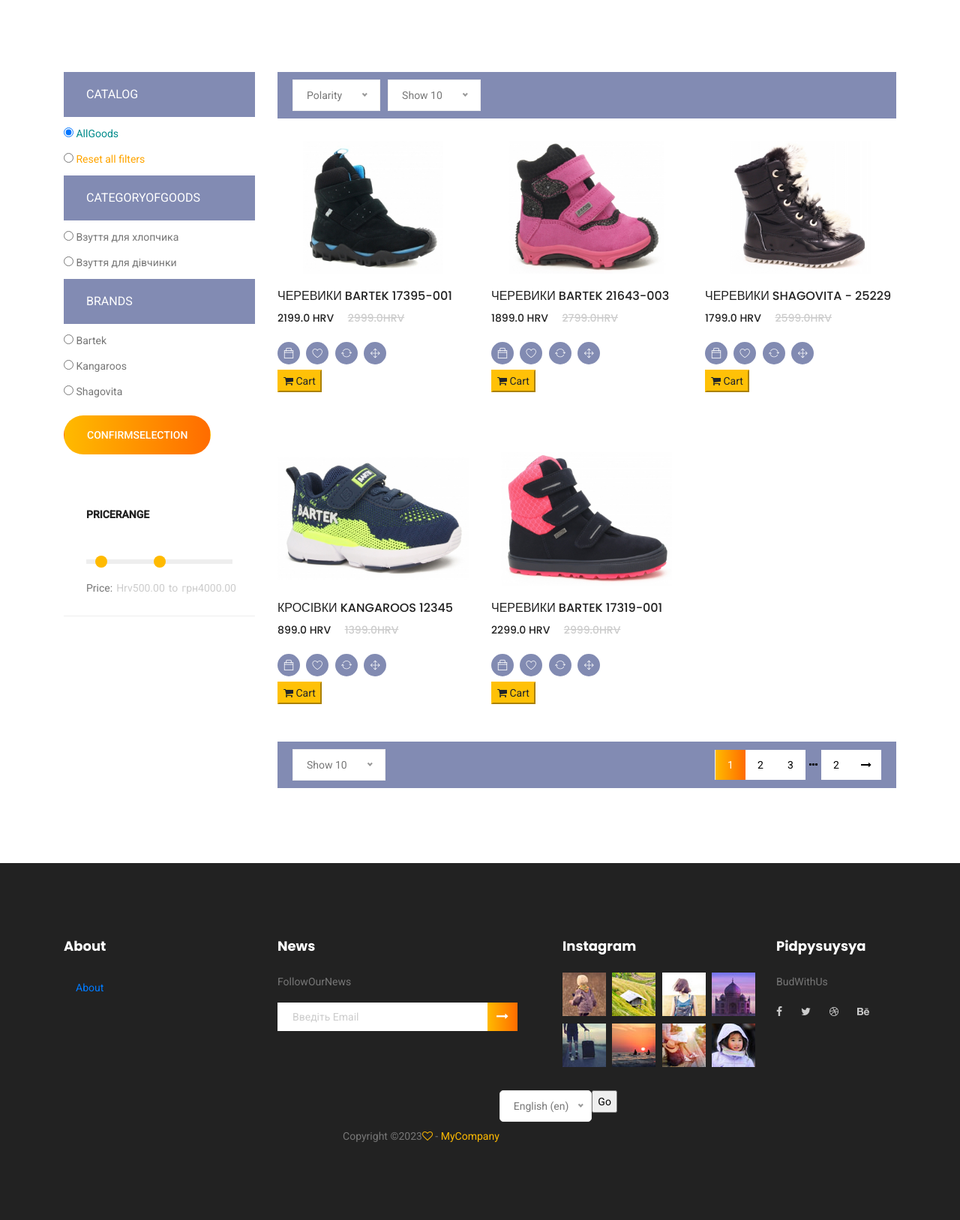
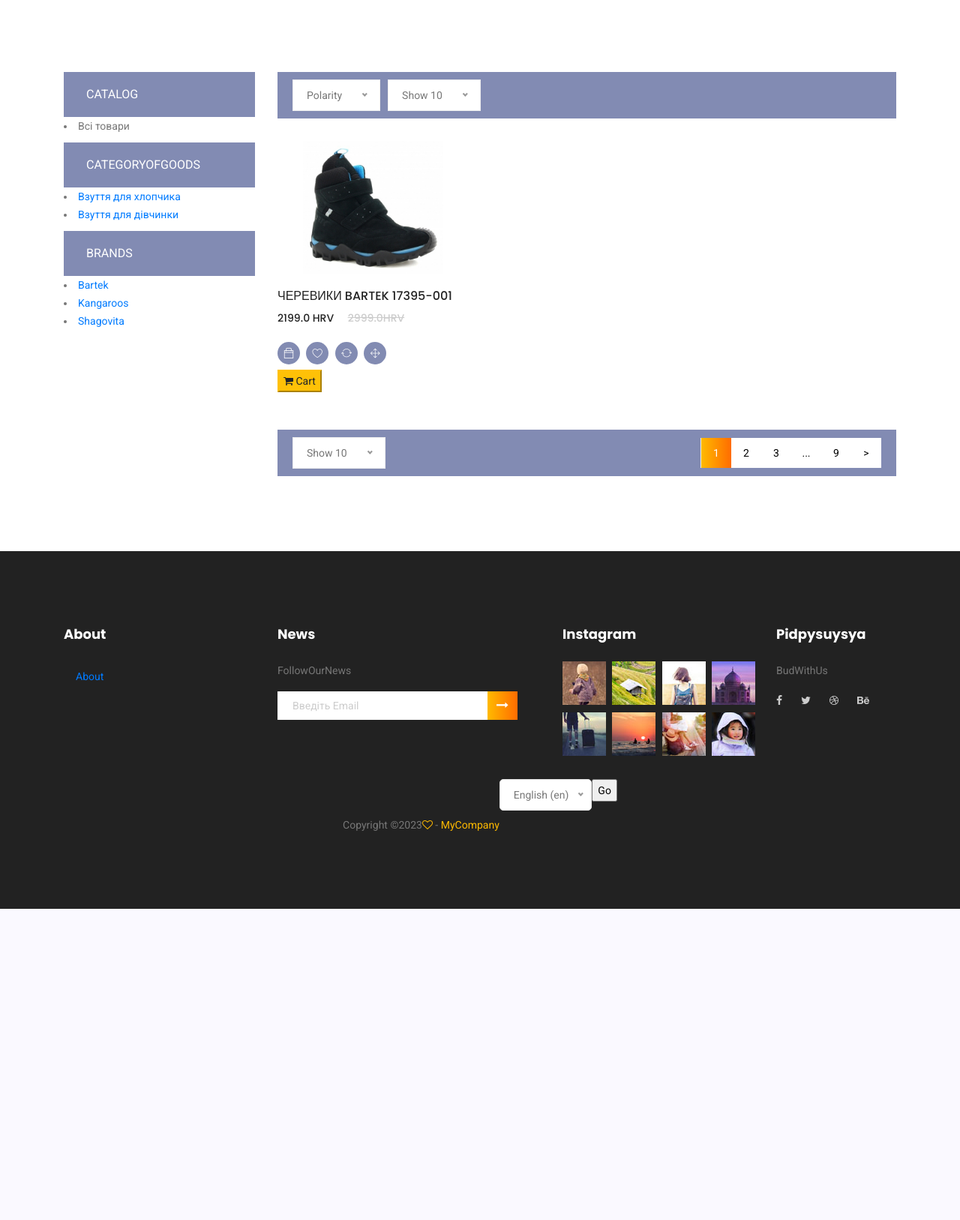
Before and after one commit to YuriyArtemchuk/internet_shop, a Django app: page /catalog/index in a window 1280 px wide. Shown: the part 399-2026 px from the top of the page at 75% size. After the commit the page ends 1611 px from the top, so only its background shows below. Run offline with Django 4.2, Linux system fonts and the light colour scheme; data comes from the database, SQL or seed files in the repository; both versions use the stored data as it was after the commit; parts of the project's set-up code (start-up, migrations or seed data) failed here and were passed over; some libraries are stand-ins or nearby versions.

Commit message:
Add new paginator

```diff
--- a/catalog/models.py
+++ b/catalog/models.py
@@ -1,4 +1,5 @@
 from django.db import models
+from django.urls import reverse
 
 
 class Category(models.Model):
@@ -8,6 +9,9 @@
     def __str__(self) -> str:
         return str(self.name)
 
+    def get_absolute_url(self):
+        return reverse('category', kwargs={'cat_id': self.pk})
+
 
 class Producer(models.Model):
 
@@ -16,6 +20,8 @@
     def __str__(self) -> str:
         return str(self.name)
 
+    def get_absolute_url(self):
+        return reverse('brand', kwargs={'prod_id': self.pk})
 
 class Product(models.Model):
 
--- a/catalog/urls.py
+++ b/catalog/urls.py
@@ -1,7 +1,12 @@
 from django.urls import path
-from .views import index, ajax_sort_catalog
+from .views import CatalogHome, CategoriesHome, ProducersHome
 
 urlpatterns = [
-    path('index', index, name='index'),
-    path('ajax_sort_catalog', ajax_sort_catalog, name='ajax_sort_catalog')
+    # path('index', index, name='index'),
+    path('index', CatalogHome.as_view(), name='index'),
+    path('<int:cat_id>/', CategoriesHome.as_view(), name='category'),
+    # path('<int:cat_id>/', categories, name='category'),
+    # path('brand/<int:prod_id>/', producers, name='brand'),
+    path('brand/<int:prod_id>/', ProducersHome.as_view(), name='brand'),
+    # path('ajax_sort_catalog', ajax_sort_catalog, name='ajax_sort_catalog')
 ]
--- a/catalog/views.py
+++ b/catalog/views.py
@@ -1,6 +1,8 @@
-from django.shortcuts import render
+from django.http import HttpResponse, HttpResponseNotFound
+from django.shortcuts import render, get_object_or_404
 from django.utils.translation import gettext_lazy as _
 from django.http import JsonResponse
+from django.views.generic import ListView
 from django.core.paginator import Paginator
 from .models import Category, Producer, Product
 from django.contrib.auth.models import User
@@ -8,93 +10,105 @@
 from orders.models import Order, Delivery
 
 
+class CatalogHome(ListView):
+    paginate_by = 1
+    model = Product
+    template_name = "catalog/index.html"
+    context_object_name = "all_products"
+    extra_context = {"page_title": _('PageTitle')}
+    allow_empty = False
 
-def index(request):
+    def get_context_data(self, *, object_list=None, **kwargs):
+        context = super().get_context_data(**kwargs)
+        context['all_categories'] = Category.objects.all()
+        context['all_producers'] = Producer.objects.all()
+        context['category_selected'] = 0
+        return context
 
-    if request.method == "GET":
-        page_size = 5
-        all_products = Product.objects.all()
-        #
-        paginator = Paginator(all_products, page_size)
-        page_number = request.GET.get('page')
-        paginate_products = paginator.get_page(page_number)
+# def index(request):
 
-        return render(request, 'catalog/index.html', {
-            "page_title": _('PageTitle'),
-            "all_products": all_products,
-            "paginate_products": paginate_products,
-            "all_categories": Category.objects.all(),
-            "all_producers": Producer.objects.all()
-        })
-    elif request.method == "POST":
-        product_by_category = request.POST['category']
-        # product_by_brand = request.POST['brand-name']
-        #
-        if product_by_category == 'Взуття для хлопчика':
-            current_category = Category.objects.get(name=product_by_category)
-            all_products = Product.objects.filter(category=current_category)
-        elif product_by_category == 'Взуття для дівчинки':
-            current_category = Category.objects.get(name=product_by_category)
-            all_products = Product.objects.filter(category=current_category)
-        elif product_by_category == 'Bartek':
-            current_brand = Producer.objects.get(name=product_by_category)
-            all_products = Product.objects.filter(producer=current_brand)
-        elif product_by_category == 'Kangaroos':
-            current_brand = Producer.objects.get(name=product_by_category)
-            all_products = Product.objects.filter(producer=current_brand)
-        elif product_by_category == 'Shagovita':
-            current_brand = Producer.objects.get(name=product_by_category)
-            all_products = Product.objects.filter(producer=current_brand)
-        elif product_by_category == 'reset':
-            all_products = Product.objects.all()
-        elif product_by_category == 'all':
-            all_products = Product.objects.all()
-        # if product_by_category:
-        #     current_category = Category.objects.get(name=product_by_category)
-        #     all_products = Product.objects.filter(category=current_category)
-        # elif product_by_brand:
-        #     current_brand = Producer.objects.get(name=product_by_brand)
-        #     all_products = Product.objects.filter(producer=current_brand)
-        # elif product_by_category and product_by_brand:
-        #     current_category = Category.objects.get(name=product_by_category)
-        #     pre_all_products = Product.objects.filter(category=current_category)
-        #     current_brand = Producer.objects.get(name=product_by_brand)
-        #     all_products = pre_all_products.filter(producer=current_brand)
-        # current_category = Category.objects.get(name=product_by_category)
-        # all_products = Product.objects.filter(category=current_category)
-        #
-        # current_brand = Producer.objects.get(name=product_by_brand)
-        # all_products = Product.objects.filter(producer=current_brand)
-        #
-        page_size = 5
-        paginator = Paginator(all_products, page_size)
-        page_number = request.GET.get('page')
-        paginate_products = paginator.get_page(page_number)
+#     if request.method == "GET":
+#         page_size = 5
+#         all_products = Product.objects.all()
+#         #
+#         paginator = Paginator(all_products, page_size)
+#         page_number = request.GET.get('page')
+#         paginate_products = paginator.get_page(page_number)
 
-        return render(request, 'catalog/index.html', {
-            "page_title": _('PageTitle'),
-            "all_products": all_products,
-            "paginate_products": paginate_products,
-            "all_categories": Category.objects.all(),
-            "all_producers": Producer.objects.all(),
-        })
+#         return render(request, 'catalog/index.html', {
+#             "page_title": _('PageTitle'),
+#             "all_products": all_products,
+#             "paginate_products": paginate_products,
+#             "all_categories": Category.objects.all(),
+#             "all_producers": Producer.objects.all()
+#         })
 
-def ajax_sort_catalog(request):
-    response = dict()
-    product_by_category = request.GET['category_name']
-    response['category'] = product_by_category
-    #
-    current_category = Category.objects.get(name=product_by_category)
-    response['current_category'] = current_category.id
-    all_products = Product.objects.filter(category=current_category)   # не передаються об'єкти через словник response
+class CategoriesHome(ListView):
+    paginate_by = 1
+    model = Product
+    template_name = "catalog/index.html"
+    context_object_name = "all_products"
+    extra_context = {"page_title": _('PageTitle')}
+    allow_empty = False
 
-    # page_size = 2
-    # paginator = Paginator(all_products, page_size)
-    # page_number = request.GET.get('page')
-    # paginate_products = paginator.get_page(page_number)
-    #
-    response['all_products'] = all_products
-    # response['paginate_products'] = paginate_products
-    # response['all_categories'] = Category.objects.all()
-    # response['all_producers'] = Producer.objects.all()
-    return JsonResponse(response)
+    def get_context_data(self, *, object_list=None, **kwargs):
+        context = super().get_context_data(**kwargs)
+        context['all_categories'] = Category.objects.all()
+        context['all_producers'] = Producer.objects.all()
+        context['category_selected'] = context['all_products'][0].pk
+        return context
+
+    def get_queryset(self):
+        return Product.objects.filter(category__pk=self.kwargs['cat_id'])
+
+# def categories(request, cat_id):
+#     page_size = 1
+#     all_products = Product.objects.filter(category=cat_id)
+#     paginator = Paginator(all_products, page_size)
+#     page_number = request.GET.get('page')
+#     paginate_products = paginator.get_page(page_number)
+#     return render(request, "catalog/index.html", {
+#         "page_title": _('PageTitle'),
+#         "all_products": paginate_products,                         # !!! all_products": paginate_products
+#         "paginate_products": paginate_products,
+#         "all_categories": Category.objects.all(),
+#         "all_producers": Producer.objects.all(),
+#         "category_selected": cat_id,
+#     })
+
+class ProducersHome(ListView):
+    paginate_by = 1
+    model = Product
+    template_name = "catalog/index.html"
+    context_object_name = "all_products"
+    extra_context = {"page_title": _('PageTitle')}
+    allow_empty = False
+
+    def get_context_data(self, *, object_list=None, **kwargs):
+        context = super().get_context_data(**kwargs)
+        context['all_categories'] = Category.objects.all()
+        context['all_producers'] = Producer.objects.all()
+        context['category_selected'] = context['all_products'][0].pk
+        return context
+
+    def get_queryset(self):
+        return Product.objects.filter(producer__pk=self.kwargs['prod_id'])
+
+
+# def producers(request, prod_id):
+#     page_size = 1
+#     all_products = Product.objects.filter(producer=prod_id)
+#     paginator = Paginator(all_products, page_size)
+#     page_number = request.GET.get('page')
+#     paginate_products = paginator.get_page(page_number)
+#     return render(request, "catalog/index.html", {
+#         "page_title": _('PageTitle'),
+#         "all_products": paginate_products,                         # !!! all_products": paginate_products
+#         "paginate_products": paginate_products,
+#         "all_categories": Category.objects.all(),
+#         "all_producers": Producer.objects.all(),
+#         "category_selected": prod_id,
+#     })
+
+def pageNotFound(request, exception):                                     # не працює !!! + див url.py
+    return HttpResponseNotFound('Страница не найдена - 404')
--- a/root/urls.py
+++ b/root/urls.py
@@ -40,6 +40,9 @@
     path('users/', include('users.urls')),
 
 )
+
+# handler404 = pageNotFound
+
 if settings.DEBUG:
     urlpatterns += static(settings.STATIC_URL, document_root=settings.STATIC_ROOT)
     urlpatterns += static(settings.MEDIA_URL, document_root=settings.MEDIA_ROOT)
--- a/templates/catalog/index.html
+++ b/templates/catalog/index.html
@@ -35,6 +35,33 @@
 						{% csrf_token %}
 
 						<div class="head" style="margin-top: 0px">{% trans 'CATALOG' %}</div>
+
+						{% if category_selected == 0 %}
+							<li >Всі товари</li>
+						{% else %}
+							<li><a href="/catalog/index">Всі товари</a></li>
+						{% endif %}
+
+						<div class="head" style="margin-top: 10px">{% trans 'CATEGORYOFGOODS' %}</div>
+						{% for c in all_categories %}
+						{% if c.pk == category_selected %}
+							<li>{{c.name}}</li>
+						{% else %}
+							<li><a href="{{ c.get_absolute_url }}">{{c.name}}</a></li>
+						{% endif %}
+						{% endfor %}
+
+						<div class="head" style="margin-top: 10px">{% trans 'BRANDS' %}</div>
+						{% for p in all_producers %}
+						{% if p.pk == category_selected %}
+							<li class="selected">{{p.name}}</li>
+						{% else %}
+							<li><a href="{{ p.get_absolute_url }}">{{p.name}}</a></li>
+						{% endif %}
+						{% endfor %}
+
+
+						<!-- <div class="head" style="margin-top: 0px">{% trans 'CATALOG' %}</div>
 						<div style="margin-top: 10px; color: darkcyan">
 							<input type="radio" name="category" value="all" checked>
 							<label for="category_name">{% trans 'AllGoods' %}</label><br>
@@ -62,12 +89,12 @@
 						{% endfor %}
 
 						<div  style="margin-top: 20px">
-							<!-- <input type="submit" value="Підтвердити вибір"> -->
+
 							<button type="submit" id="submit" value="Підтвердити вибір" class="btn btn-sm primary-btn ">{% trans 'ConfirmSelection' %}</button>
 						</div>
-
+					 -->
 						</form>
-						<!-- END ЧЕКБОКС -->
+						<!-- END Radio -->
 
 
                     <!-- Radio form  - працює, але тільки якщо вибирати дві позиції (category + brands) -->
@@ -171,7 +198,7 @@
 							</ul>
 						</form>
 					</div> -->
-					<div class="common-filter">
+					<!-- <div class="common-filter">
 						<div class="head">{% trans 'PriceRange' %}</div>
 						<div class="price-range-area">
 							<div id="price-range"></div>
@@ -184,7 +211,7 @@
 								<div id="upper-value"></div>
 							</div>
 						</div>
-					</div>
+					</div> -->
 				</div>
 			</div>
             <!-- End Aside -->
@@ -222,7 +249,8 @@
 				<section class="lattest-product-area pb-40 category-list">
 					<div class="row my-select">
 						<!-- single product -->
-						{% for product in paginate_products %}
+						<!-- object_list  - назва списку за замовченням при використанні класу ListView -->
+						{% for product in all_products %}
 						<div class="col-lg-4 col-md-6">
 							<div class="single-product products">
 								<img class="img-fluid" src="/media/{{ product.photo }}" alt="">
@@ -275,19 +303,38 @@
 						</select>
 					</div>
 
-					<div class="pagination ">
-						{% if paginate_products.has_previous %}
-							<a href="?page={{ paginate_products.previous_page_number}}" class="prev-arrow"><i class="fa fa-long-arrow-left" aria-hidden="true"></i></a>
+
+					<div class="pagination">
+						{% if page_obj.has_other_pages %}
+						{% if page_obj.has_previous %}
+							<li>
+								<a href="?page={{ page_obj.previous_page_number }}">&lt</a>
+							</li>
+							{% if page_obj.number > 3 %}
+							<li>
+								<a href="?page=1">1</a>
+							</li>
+							<li><a href="">...</a></li>
+							{% endif %}
 						{% endif %}
-							<a href="?page=1" class="active">1</a>
-
-							<a href="?page=2">2</a>
-							<a href="?page=3">3</a>
-
-							<a href="#" class="dot-dot"><i class="fa fa-ellipsis-h" aria-hidden="true"></i></a>
-							<a href="?page={{ paginate_products.paginator.num_pages }}">{{ paginate_products.paginator.num_pages }}</a>
-						{% if paginate_products.has_next %}
-							<a href="?page={{ paginate_products.next_page_number }}" class="next-arrow"><i class="fa fa-long-arrow-right" aria-hidden="true"></i></a>
+							{% for p in paginator.page_range %}
+								{% if page_obj.number == p %}
+									<li>
+										<a href="?page={{ p }}" class="active">{{ p }}</a>
+									</li>
+								{% elif p >= page_obj.number|add:-2 and p <= page_obj.number|add:2 %}
+									<li>
+										<a href="?page={{ p }}">{{ p }}</a>
+									</li>
+								{% endif %}
+							{% endfor %}
+						{% if page_obj.has_next %}
+							{% if page_obj.number <= paginator.num_pages|add:-3 %}
+								<li><a href="">...</a></li>
+								<li><a href="?page={{ paginator.num_pages }}">{{ paginator.num_pages }}</a></li>
+							{% endif %}
+							<li><a href="?page={{ page_obj.next_page_number }}">&gt</a></li>
+						{% endif %}
 						{% endif %}
 					</div>
 				</div>
--- a/templates/layouts/base.html
+++ b/templates/layouts/base.html
@@ -12,7 +12,7 @@
 	<meta name="description" content="">
 	<meta name="keywords" content="">
 	<meta charset="UTF-8">
-	<title>{% trans "ShortCaption" %} - {{ page_title }}</title>
+	<title>{{ page_title }}</title>
 	<!--
 		CSS
 		============================================= -->
```
Also changed, not shown: db.sqlite3, locale/uk/LC_MESSAGES/django.po.
